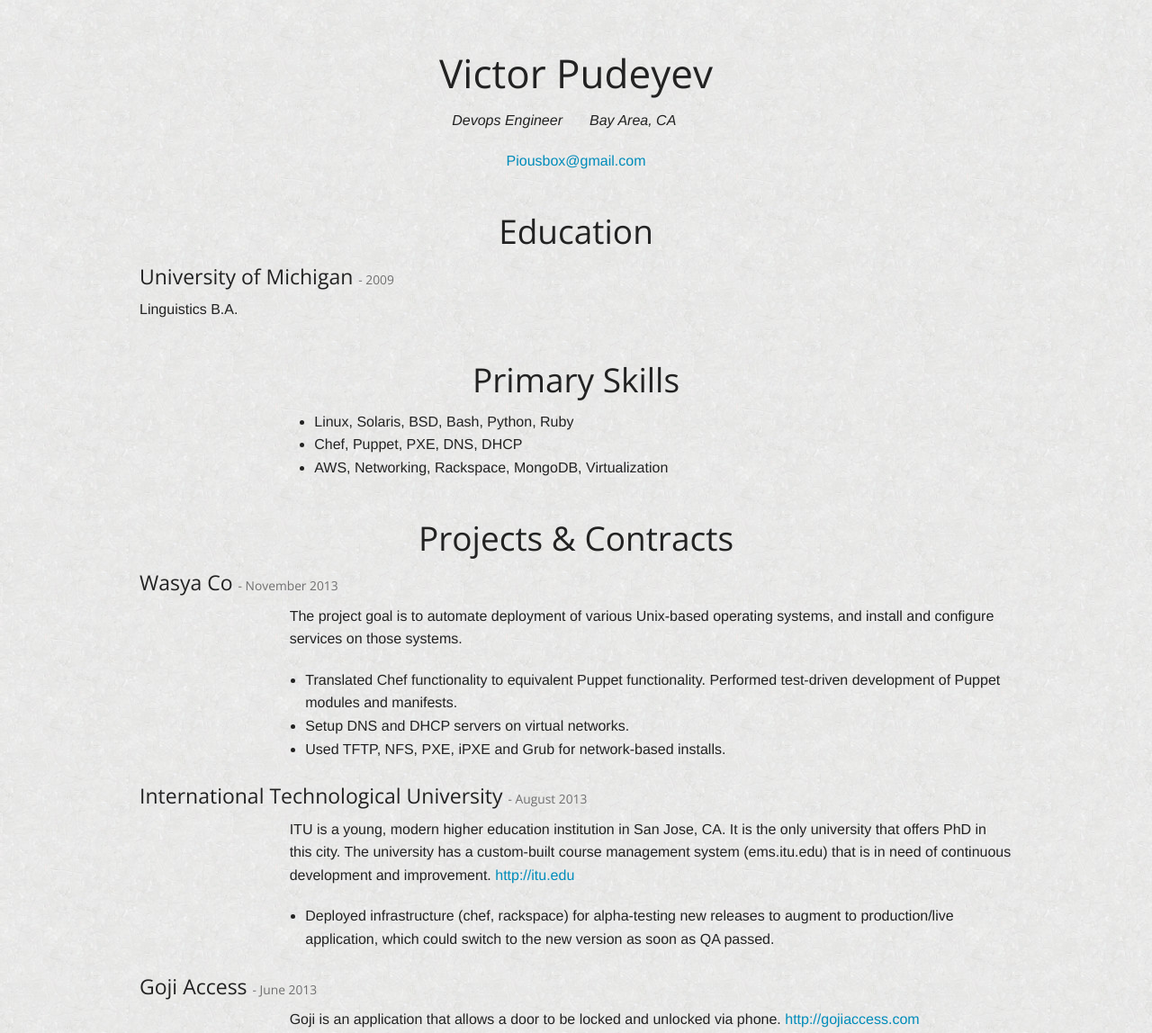
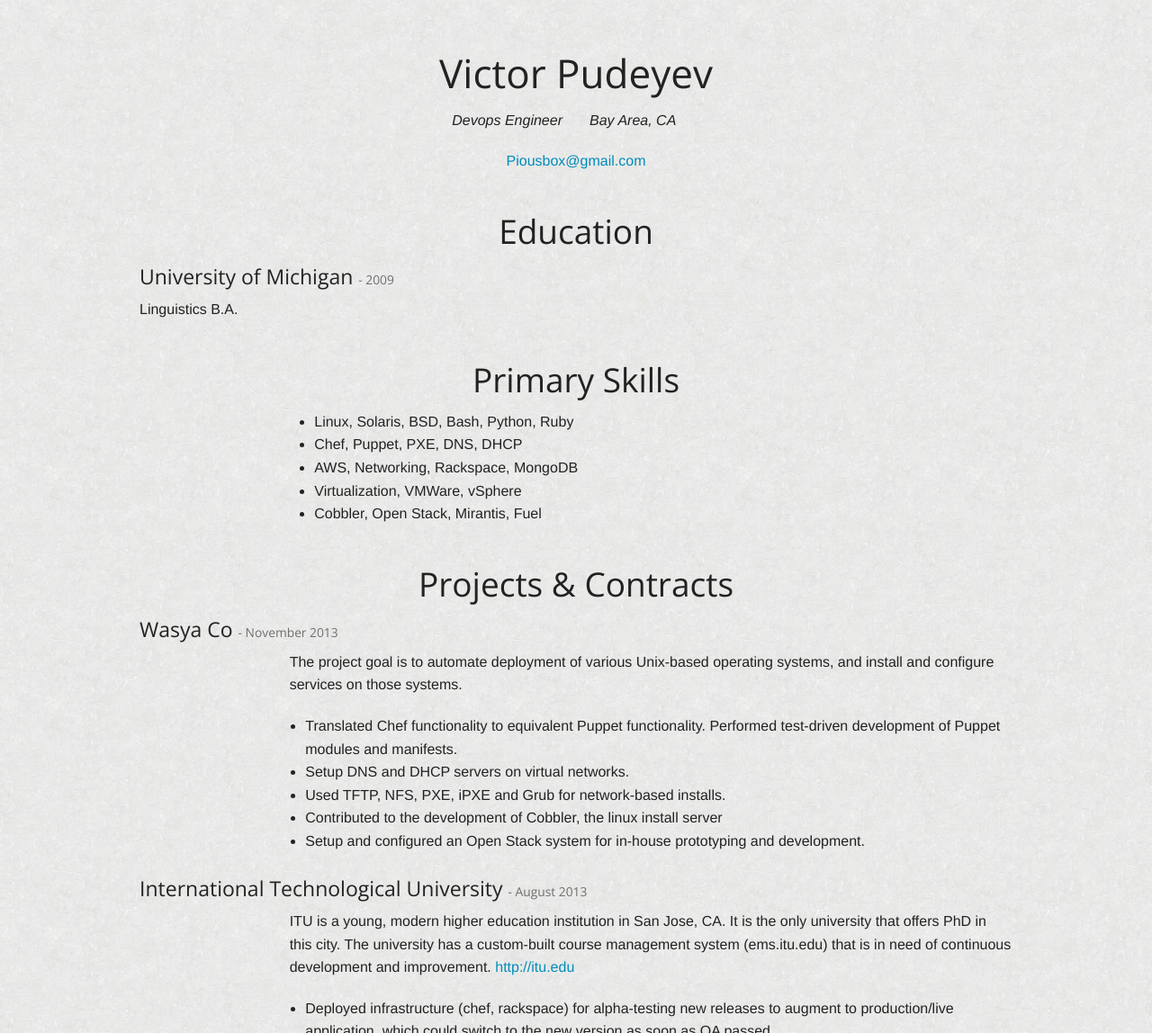
Before and after one commit to piousbox/piousbox.github.io, a plain HTML site: page index-devops.html in a window 1280 px wide. Shown: the top 1148 px of the page at 90% size. Drawn offline with nearby package versions, Linux system fonts and the light colour scheme.

Commit message:
more experience, more skills: open stack.

```diff
--- a/index-devops.html
+++ b/index-devops.html
@@ -61,7 +61,9 @@
           <ul>
             <li>Linux, Solaris, BSD, Bash, Python, Ruby</li>
             <li>Chef, Puppet, PXE, DNS, DHCP</li>
-            <li>AWS, Networking, Rackspace, MongoDB, Virtualization</li>
+            <li>AWS, Networking, Rackspace, MongoDB</li>
+            <li>Virtualization, VMWare, vSphere</li>
+            <li>Cobbler, Open Stack, Mirantis, Fuel</li>
           </ul>
         </div>
       </div>
@@ -87,6 +89,8 @@
           <li>Translated Chef functionality to equivalent Puppet functionality. Performed test-driven development of Puppet modules and manifests.</li>
           <li>Setup DNS and DHCP servers on virtual networks.</li>
           <li>Used TFTP, NFS, PXE, iPXE and Grub for network-based installs.</li>
+          <li>Contributed to the development of Cobbler, the linux install server</li>
+          <li>Setup and configured an Open Stack system for in-house prototyping and development.</li>
         </ul>
       </div>
     </div>
```
